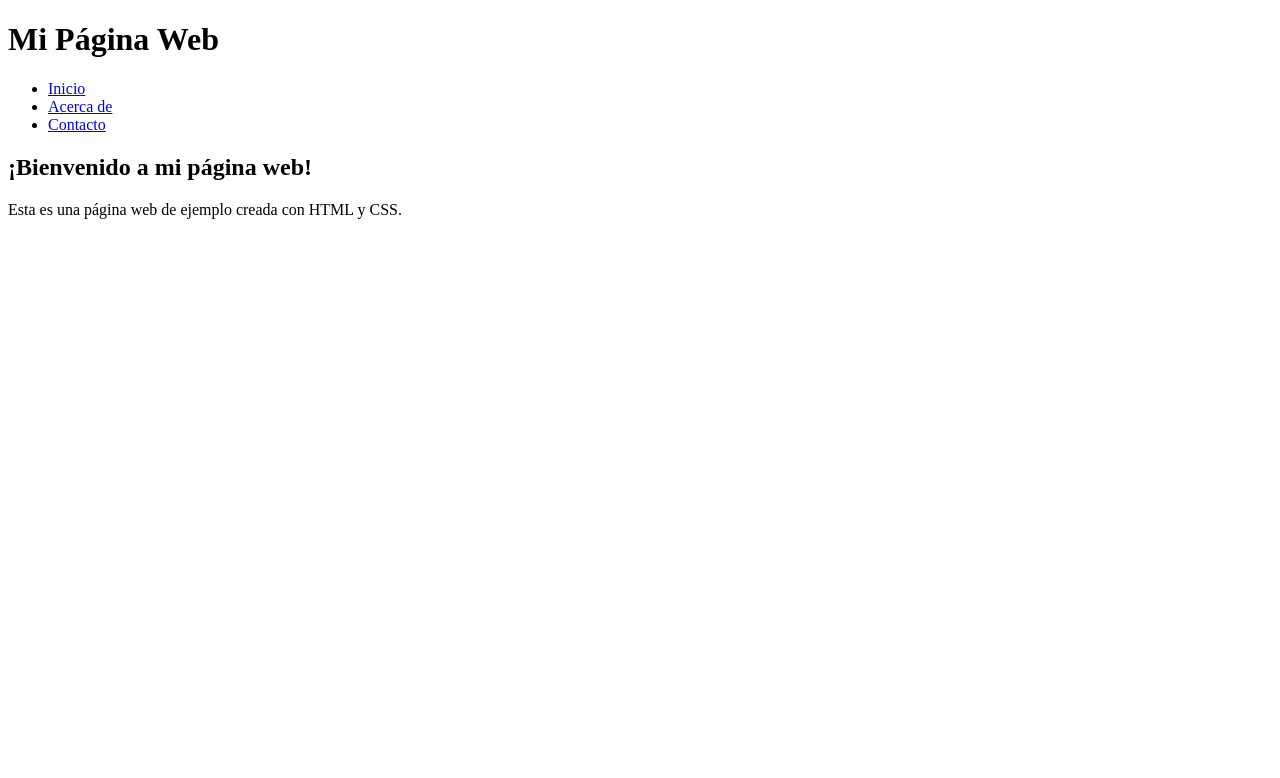
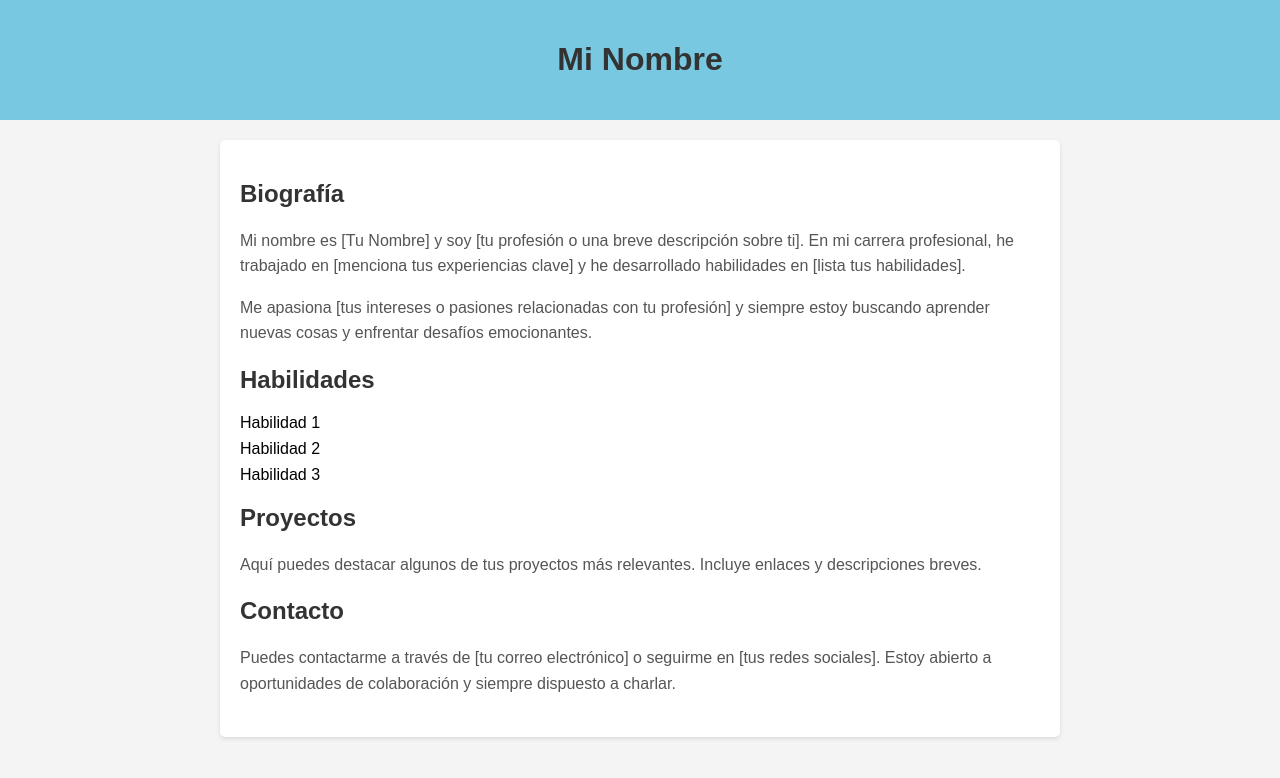
Before and after one commit to AlejandroCespedes/p-gina-web, a plain HTML site: page index.html in a window 1280 px wide. Drawn offline with Linux system fonts and the light colour scheme.

Commit message:
Update index.html

```diff
--- a/index.html
+++ b/index.html
@@ -1,24 +1,87 @@
 <!DOCTYPE html>
-<html>
+<html lang="es">
 <head>
-    <title>Mi Página Web</title>
-    <link rel="stylesheet" type="text/css" href="styles.css">
+    <meta charset="UTF-8">
+    <meta name="viewport" content="width=device-width, initial-scale=1.0">
+    <title>Mi Portafolio</title>
+    <style>
+        body {
+            font-family: Arial, sans-serif;
+            margin: 0;
+            padding: 0;
+            background-color: #f4f4f4;
+        }
+
+        header {
+            background-color: #77c8e0;
+            color: #fff;
+            text-align: center;
+            padding: 20px;
+        }
+
+        main {
+            max-width: 800px;
+            margin: 20px auto;
+            background-color: #fff;
+            padding: 20px;
+            border-radius: 5px;
+            box-shadow: 0 2px 4px rgba(0, 0, 0, 0.1);
+        }
+
+        h1, h2 {
+            color: #333;
+        }
+
+        p {
+            line-height: 1.6;
+            color: #555;
+        }
+
+        section {
+            margin-bottom: 20px;
+        }
+
+        ul {
+            list-style: none;
+            padding: 0;
+        }
+
+        li {
+            margin-bottom: 8px;
+        }
+    </style>
 </head>
 <body>
     <header>
-        <h1>Mi Página Web</h1>
+        <h1>Mi Nombre</h1>
     </header>
-    <nav>
-        <ul>
-            <li><a href="#">Inicio</a></li>
-            <li><a href="#">Acerca de</a></li>
-            <li><a href="#">Contacto</a></li>
-        </ul>
-    </nav>
     <main>
-        <section>
-            <h2>¡Bienvenido a mi página web!</h2>
-            <p>Esta es una página web de ejemplo creada con HTML y CSS.</p>
+        <section id="biografia">
+            <h2>Biografía</h2>
+            <p>Mi nombre es [Tu Nombre] y soy [tu profesión o una breve descripción sobre ti]. En mi carrera profesional, he trabajado en [menciona tus experiencias clave] y he desarrollado habilidades en [lista tus habilidades].</p>
+
+            <p>Me apasiona [tus intereses o pasiones relacionadas con tu profesión] y siempre estoy buscando aprender nuevas cosas y enfrentar desafíos emocionantes.</p>
+        </section>
+
+        <section id="habilidades">
+            <h2>Habilidades</h2>
+            <ul>
+                <li>Habilidad 1</li>
+                <li>Habilidad 2</li>
+                <li>Habilidad 3</li>
+                <!-- Agrega más habilidades según sea necesario -->
+            </ul>
+        </section>
+
+        <section id="proyectos">
+            <h2>Proyectos</h2>
+            <p>Aquí puedes destacar algunos de tus proyectos más relevantes. Incluye enlaces y descripciones breves.</p>
+            <!-- Agrega más proyectos según sea necesario -->
+        </section>
+
+        <section id="contacto">
+            <h2>Contacto</h2>
+            <p>Puedes contactarme a través de [tu correo electrónico] o seguirme en [tus redes sociales]. Estoy abierto a oportunidades de colaboración y siempre dispuesto a charlar.</p>
         </section>
     </main>
 </body>
```
